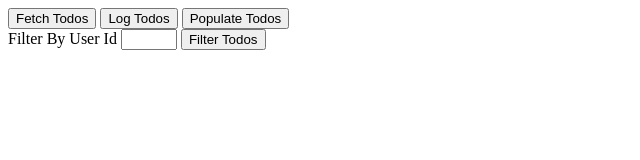
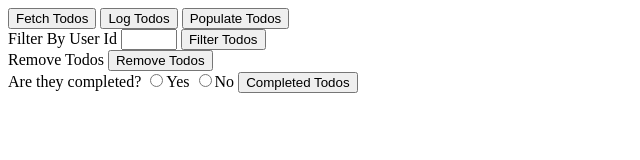
Before and after one commit to JesusAParedes/Dummy-Data-Todo-List, a plain HTML site: page index.html in a window 1280 px wide. Shown: the whole page, without its empty margins (0-640 px from the left). Drawn offline with Linux system fonts and the light colour scheme.

Commit message:
added buttons for extra and the function names

```diff
--- a/app.js
+++ b/app.js
@@ -142,3 +142,8 @@ const filterTodos = () => {
 //     // } else return false
 
 //   })
+
+
+const removeTodos = () => {}
+
+const completeTodos = () => {}
--- a/index.html
+++ b/index.html
@@ -15,7 +15,16 @@
         <label for="userIdChoice">Filter By User Id</label>
         <input type="number" name="userIdChoice" id="id-input" min="1" max="10">
         <button onclick="filterTodos()">Filter Todos</button>
-
+    </div>
+    <div>
+        <label for="">Remove Todos</label>
+            <button onclick="removeTodos()">Remove Todos</button>
+    </div>
+    <div>
+        <label for="">Are they completed?</label>
+        <label for=""><input type="radio" name="confirm" value="yes" onclick="completeTodos()">Yes</label>
+        <label for=""><input type="radio" name="confirm" value="no" onclick="completeTodos()">No</label>
+        <button>Completed Todos</button>
     </div>
     <ol id="todo-list">
     <!-- LIs will go here -->
```
